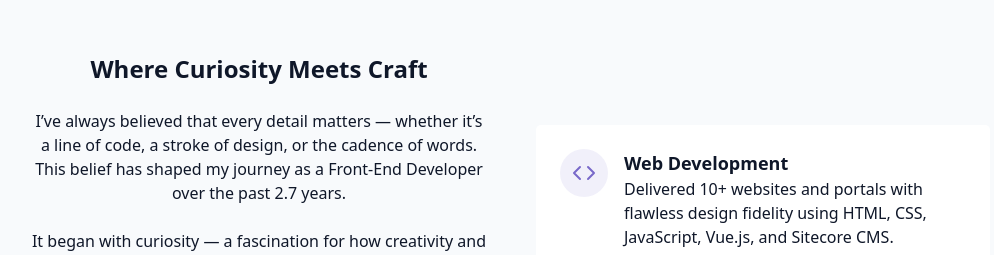
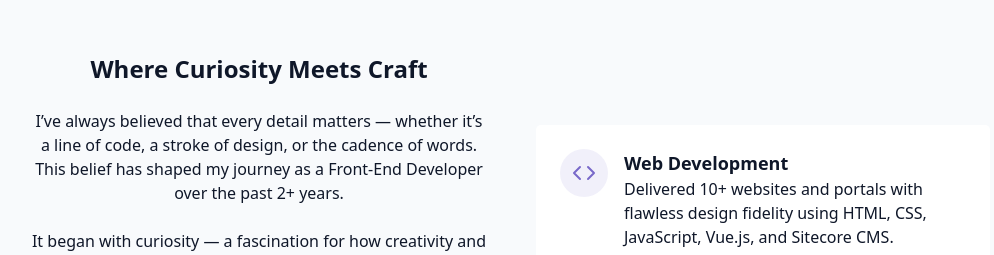
Before and after one commit to jagriti-Singh12/react-tailwind-portfolio, a React (Vite) app: page / in a window 1280 px wide. Shown: the part 931-1186 px from the top of the page, without its empty margins (129-1123 px from the left). Built offline with nearby package versions, Linux system fonts and the light colour scheme.

Commit message:
Cotent correction

```diff
--- a/src/components/AboutSection.jsx
+++ b/src/components/AboutSection.jsx
@@ -17,7 +17,7 @@ export const AboutSection = () => {
               I’ve always believed that every detail matters — whether it’s a
               line of code, a stroke of design, or the cadence of words. This
               belief has shaped my journey as a Front-End Developer over the
-              past 2.7 years.
+              past 2+ years.
             </p>
             <p className="text-muted-foreground">
               It began with curiosity — a fascination for how creativity and
```
